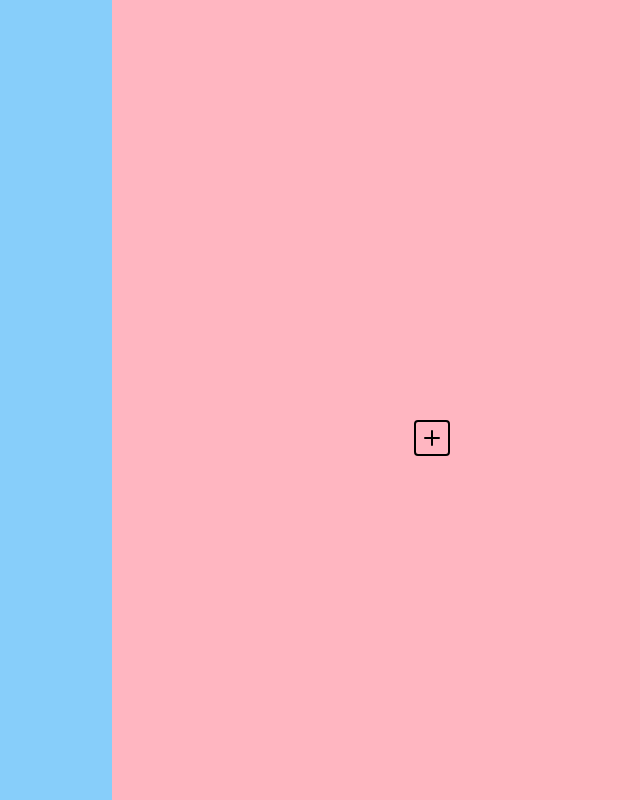
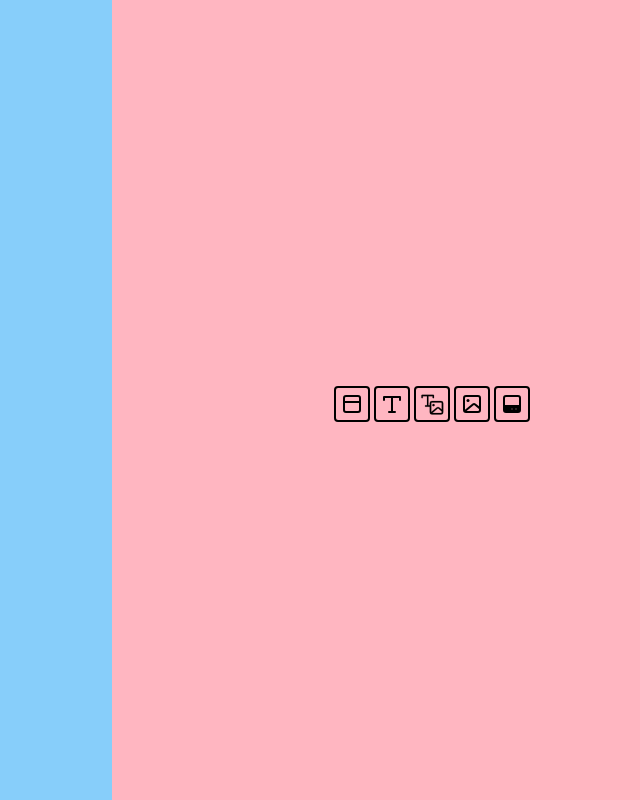
Before and after one commit to abuyukyi101198/html-editor, a plain HTML site: page index.html in a window 1280 px wide. Shown: the whole page, without its empty margins (528-1168 px from the left). Drawn offline with Linux system fonts and the light colour scheme.

Commit message:
added sections

```diff
--- a/index.html
+++ b/index.html
@@ -13,21 +13,34 @@
         <div id="editor-container"></div>
         <div id="preview-container">
             <div id="preview"></div>
-            <div id="add-tool">
             <div id="select-section">
+                <svg id="add-header" class="button" viewBox="0 0 24 24">
+                    <path xmlns="http://www.w3.org/2000/svg" d="M18 3H6a3 3 0 0 0-3 3v12a3 3 0 0 0 3 3h12a3 3 0 0 0 3-3V6a3 3 0 0 0-3-3zm1 15a1 1 0 0 1-1 1H6a1 1 0 0 1-1-1v-7h14zM5 9V6a1 1 0 0 1 1-1h12a1 1 0 0 1 1 1v3z"/>
+                </svg>
                 <svg id="add-text" class="button" viewBox="0 0 24 24">
                     <path xmlns="http://www.w3.org/2000/svg"
                           d="M20 4H4a1 1 0 0 0-1 1v3a1 1 0 0 0 2 0V6h6v13H9a1 1 0 0 0 0 2h6a1 1 0 0 0 0-2h-2V6h6v2a1 1 0 0 0 2 0V5a1 1 0 0 0-1-1z"/>
+                </svg>
+                <svg id="add-text-image" class="button" viewBox="0 0 24 24" stroke-width=".25" stroke="black">
+                    <path xmlns="http://www.w3.org/2000/svg" transform="scale(0.7) translate(-1, 0)"
+                          d="M20 4H4a1 1 0 0 0-1 1v3a1 1 0 0 0 2 0V6h6v13H9a1 1 0 0 0 0 2h6a1 1 0 0 0 0-2h-2V6h6v2a1 1 0 0 0 2 0V5a1 1 0 0 0-1-1z"/>
+                    <g transform="scale(0.75) translate(10, 9)">
+                        <path xmlns="http://www.w3.org/2000/svg"
+                              d="M18 3H6a3 3 0 0 0-3 3v12a3 3 0 0 0 3 3h12a3 3 0 0 0 3-3V6a3 3 0 0 0-3-3zM6 5h12a1 1 0 0 1 1 1v8.36l-3.2-2.73a2.77 2.77 0 0 0-3.52 0L5 17.7V6a1 1 0 0 1 1-1zm12 14H6.56l7-5.84a.78.78 0 0 1 .93 0L19 17v1a1 1 0 0 1-1 1z"/>
+                        <circle xmlns="http://www.w3.org/2000/svg" cx="8" cy="8.5" r="1.5"/>
+                    </g>
                 </svg>
                 <svg id="add-image" class="button" viewBox="0 0 24 24">
                     <path xmlns="http://www.w3.org/2000/svg"
                           d="M18 3H6a3 3 0 0 0-3 3v12a3 3 0 0 0 3 3h12a3 3 0 0 0 3-3V6a3 3 0 0 0-3-3zM6 5h12a1 1 0 0 1 1 1v8.36l-3.2-2.73a2.77 2.77 0 0 0-3.52 0L5 17.7V6a1 1 0 0 1 1-1zm12 14H6.56l7-5.84a.78.78 0 0 1 .93 0L19 17v1a1 1 0 0 1-1 1z"/>
                     <circle xmlns="http://www.w3.org/2000/svg" cx="8" cy="8.5" r="1.5"/>
                 </svg>
-                </div>
-                <svg id="add-section" class="button" data-state="add" viewBox="0 0 24 24">
-                    <path xmlns="http://www.w3.org/2000/svg"
-                          d="M19 11h-6V5a1 1 0 0 0-2 0v6H5a1 1 0 0 0 0 2h6v6a1 1 0 0 0 2 0v-6h6a1 1 0 0 0 0-2z"/>
+                <svg id="add-footer" class="button" viewBox="0 0 24 24">
+                    <g transform="rotate(180, 12, 12)">
+                        <path xmlns="http://www.w3.org/2000/svg" d="M18 3H6a3 3 0 0 0-3 3v12a3 3 0 0 0 3 3h12a3 3 0 0 0 3-3V6a3 3 0 0 0-3-3zm-6 3a1 1 0 1 1-1 1 1 1 0 0 1 1-1zM8 6a1 1 0 1 1-1 1 1 1 0 0 1 1-1zm11 12a1 1 0 0 1-1 1H6a1 1 0 0 1-1-1v-7h14z"/>
+                        <circle xmlns="http://www.w3.org/2000/svg" cx="8" cy="7.03" r="1"/>
+                        <circle xmlns="http://www.w3.org/2000/svg" cx="12" cy="7.03" r="1"/>
+                    </g>
                 </svg>
             </div>
         </div>
```
Lines whose indentation alone changed are shown as unchanged.
